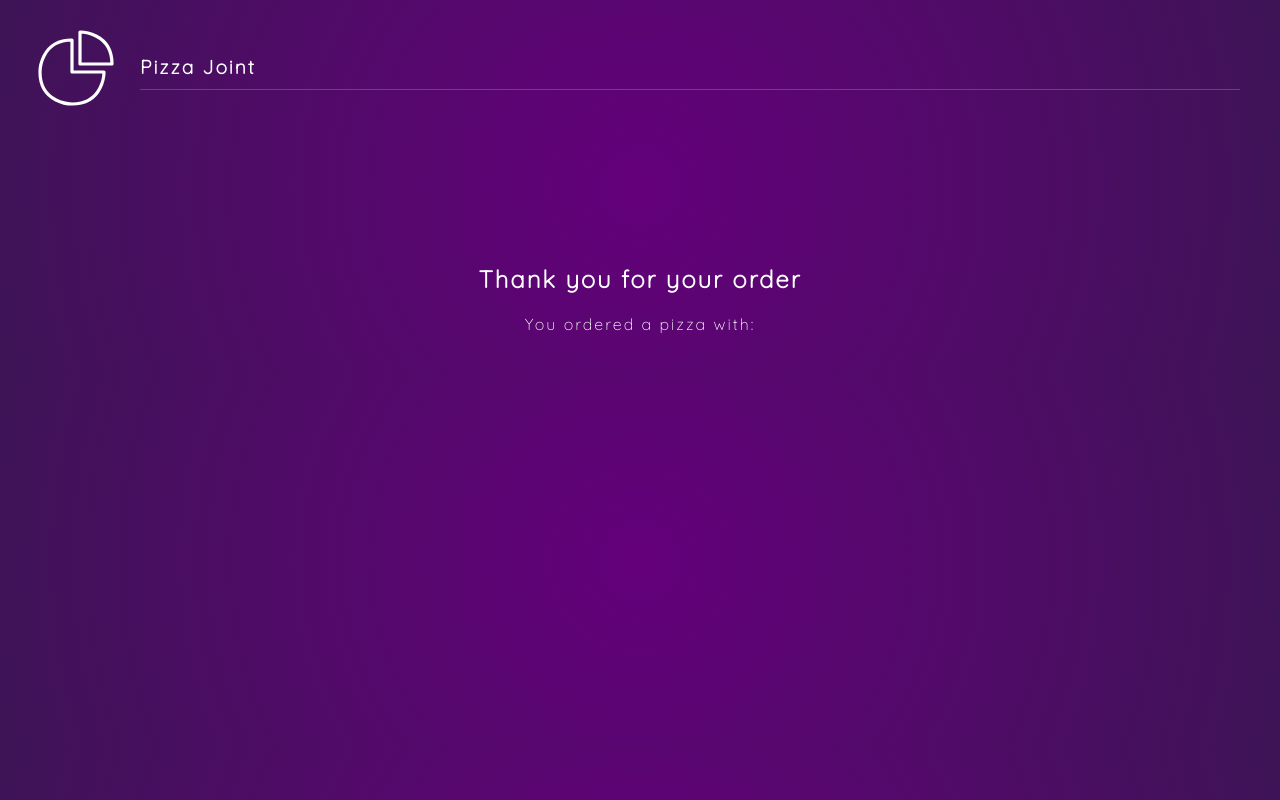
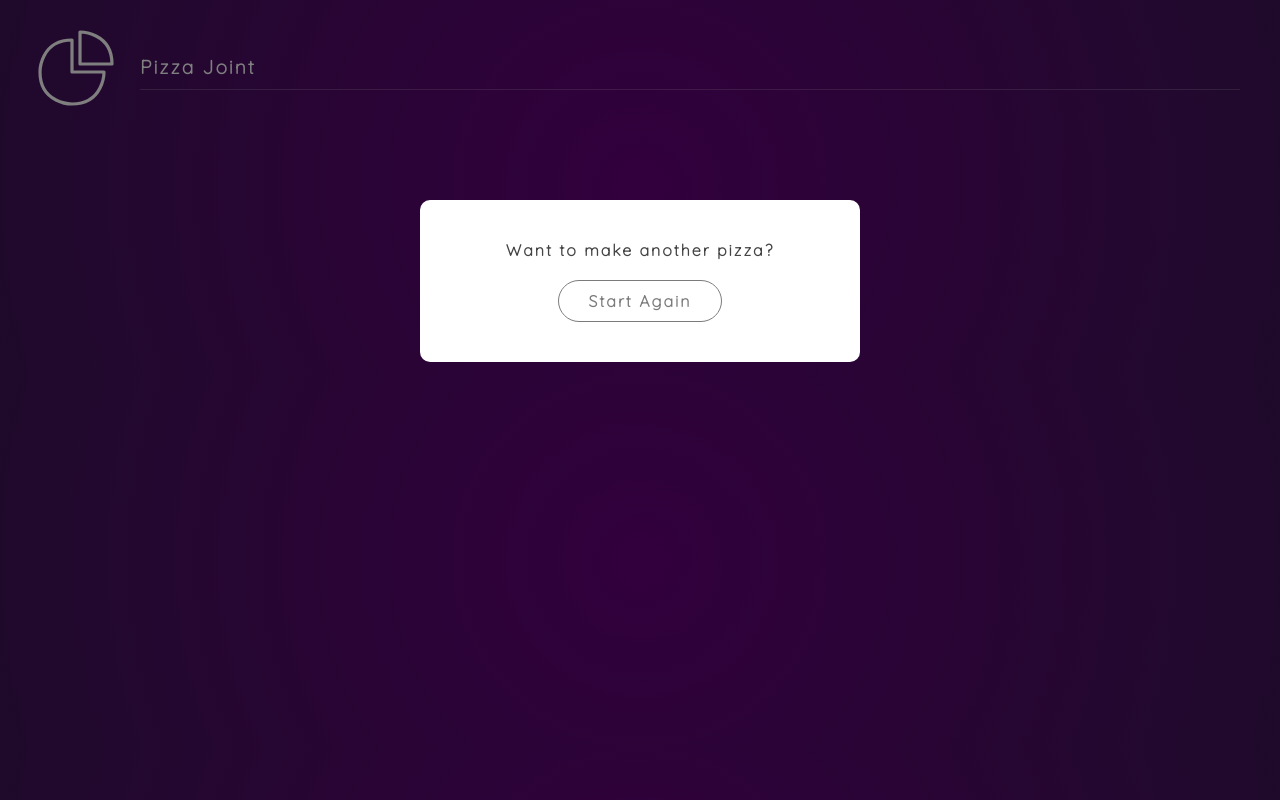
Before and after one commit to jsoomie/animations-folder, a React (Create React App) app in the folder framer-motion-tuts/: page /order in a window 1280 px wide. Built offline with nearby package versions, Linux system fonts and the light colour scheme.

Commit message:
chore: create modal and animations

```diff
--- a/framer-motion-tuts/src/App.tsx
+++ b/framer-motion-tuts/src/App.tsx
@@ -1,12 +1,13 @@
 import { useState, Fragment } from "react";
 import { Home } from "pages";
-import { Header, Base, Toppings, Order } from "components";
+import { Header, Base, Toppings, Order, Modal } from "components";
 import { Route, Routes, useLocation } from "react-router-dom";
 import { IPizzaState } from "interfaces";
 import { AnimatePresence } from "framer-motion";
 
 function App() {
   const location = useLocation();
+  const [showModal, setShowModal] = useState(false);
   const [pizza, setPizza] = useState<IPizzaState>({
     base: "",
     toppings: [],
@@ -29,7 +30,11 @@ function App() {
   return (
     <Fragment>
       <Header />
-      <AnimatePresence exitBeforeEnter>
+      <Modal showModal={showModal} setShowModal={setShowModal} />
+      <AnimatePresence
+        exitBeforeEnter
+        onExitComplete={() => setShowModal(false)}
+      >
         <Routes location={location} key={location.pathname}>
           <Route
             path="/base"
@@ -39,7 +44,10 @@ function App() {
             path="/toppings"
             element={<Toppings addTopping={addTopping} pizza={pizza} />}
           />
-          <Route path="/order" element={<Order pizza={pizza} />} />
+          <Route
+            path="/order"
+            element={<Order pizza={pizza} setShowModal={setShowModal} />}
+          />
           <Route path="/" element={<Home />} />
         </Routes>
       </AnimatePresence>
--- /dev/null
+++ b/framer-motion-tuts/src/components/Modal.tsx
@@ -0,0 +1,50 @@
+import { Link } from "react-router-dom";
+import { motion, AnimatePresence } from "framer-motion";
+import { IModal } from "interfaces";
+import { defaults, one } from "utils";
+
+const { backdrop, modal } = {
+  backdrop: {
+    from: {
+      opacity: defaults.OPACITY_ZERO,
+    },
+    to: {
+      opacity: defaults.OPACITY_FULL,
+    },
+  },
+  modal: {
+    from: {
+      y: "-100vh",
+      opacity: defaults.OPACITY_ZERO,
+    },
+    to: {
+      y: "200px",
+      opacity: defaults.OPACITY_FULL,
+      transition: {
+        delay: one.HALF,
+      },
+    },
+  },
+};
+
+export const Modal = ({ showModal, setShowModal }: IModal) => {
+  return (
+    <AnimatePresence exitBeforeEnter>
+      {showModal && (
+        <motion.div
+          className="backdrop"
+          variants={backdrop}
+          initial="from"
+          animate="to"
+        >
+          <motion.div className="modal" variants={modal}>
+            <p>Want to make another pizza?</p>
+            <Link to="/">
+              <button>Start Again</button>
+            </Link>
+          </motion.div>
+        </motion.div>
+      )}
+    </AnimatePresence>
+  );
+};
--- a/framer-motion-tuts/src/components/Order.tsx
+++ b/framer-motion-tuts/src/components/Order.tsx
@@ -1,7 +1,7 @@
 import { motion } from "framer-motion";
-import { IProps } from "interfaces";
+import { IModal, IProps } from "interfaces";
 import { containerVariant, defaults } from "utils";
-// import { useState } from "react";
+import { useEffect } from "react";
 
 const { container, child } = {
   container: containerVariant,
@@ -15,7 +15,14 @@ const { container, child } = {
   },
 };
 
-export const Order = ({ pizza }: IProps) => {
+export const Order = ({ pizza, setShowModal }: IProps & Partial<IModal>) => {
+  useEffect(() => {
+    const timer = setTimeout(() => {
+      setShowModal!(true);
+    }, 3500);
+    return () => clearTimeout(timer);
+  }, [setShowModal]);
+
   return (
     <motion.div
       variants={container}
--- a/framer-motion-tuts/src/components/index.ts
+++ b/framer-motion-tuts/src/components/index.ts
@@ -2,3 +2,4 @@ export { Header } from "./Header";
 export { Base } from "./Base";
 export { Toppings } from "./Toppings";
 export { Order } from "./Order";
+export { Modal } from "./Modal";
--- a/framer-motion-tuts/src/index.css
+++ b/framer-motion-tuts/src/index.css
@@ -106,3 +106,32 @@ li span.active::before{
 .order p{
   margin: 20px auto;
 }
+
+/* modal */
+.backdrop{
+  position: fixed;
+  top: 0;
+  left: 0;
+  width: 100%;
+  height: 100%;
+  background: rgba(0,0,0,0.5);
+  z-index: 1;
+}
+.modal{
+  max-width: 400px;
+  margin: 0 auto;
+  padding: 40px 20px;
+  background: white;
+  border-radius: 10px;
+  text-align: center;
+}
+.modal button{
+  color: #444;
+  border-color: #444;
+  font-weight: bold;
+  margin-top: 20px;
+}
+.modal p{
+  color: #444;
+  font-weight: bold;
+}
--- a/framer-motion-tuts/src/interfaces/index.ts
+++ b/framer-motion-tuts/src/interfaces/index.ts
@@ -8,3 +8,8 @@ export interface IProps {
   addTopping?: Function;
   pizza: IPizzaState;
 }
+
+export interface IModal {
+  showModal: boolean;
+  setShowModal: Function;
+}
```
